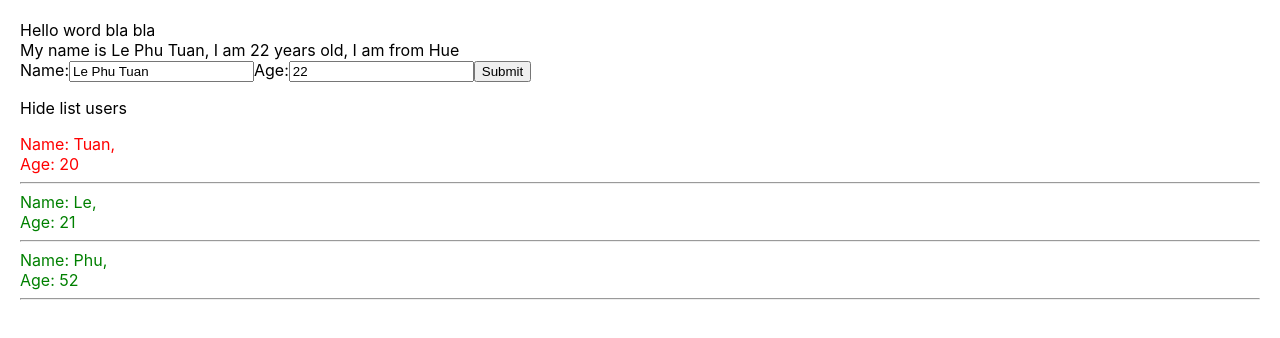
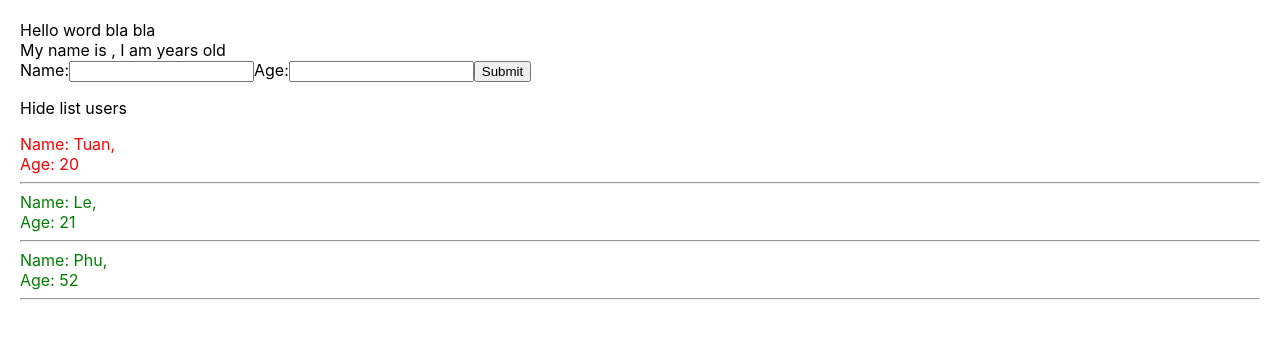
Before and after one commit to lephutuan/base-react-redux, a React (Create React App) app: page / in a window 1280 px wide. Shown: the top 338 px of the page. Built offline with nearby package versions, Linux system fonts and the light colour scheme.

Commit message:
Handle add user

```diff
--- a/src/components/UserInfo.js
+++ b/src/components/AddUserInfo.js
@@ -1,10 +1,9 @@
 import React from "react";
 
-class UserInfo extends React.Component {
+class AddUserInfo extends React.Component {
   state = {
-    name: "Le Phu Tuan",
-    age: 22,
-    address: "Hue",
+    name: "",
+    age: "",
   };
   // handleClick = (event) => {
   //   console.log("click me");
@@ -34,14 +33,17 @@ class UserInfo extends React.Component {
 
   handleOnSubmitForm = (event) => {
     event.preventDefault();
-    console.log(this.state);
+    this.props.handleAddUser({
+      id: Math.floor(Math.random() * 100 + 1) + "-random",
+      name: this.state.name,
+      age: this.state.age,
+    });
   };
   //JSX
   render() {
     return (
       <div>
-        My name is {this.state.name}, I am {this.state.age} years old, I am from{" "}
-        {this.state.address}
+        My name is {this.state.name}, I am {this.state.age} years old
         <div>
           {/* <button onClick={this.handleClick}>Click me</button> */}
           <form onSubmit={(event) => this.handleOnSubmitForm(event)}>
@@ -64,4 +66,4 @@ class UserInfo extends React.Component {
     );
   }
 }
-export default UserInfo;
+export default AddUserInfo;
--- a/src/components/MyComponent.js
+++ b/src/components/MyComponent.js
@@ -1,5 +1,5 @@
 import React from "react";
-import UserInfo from "./UserInfo";
+import AddUserInfo from "./AddUserInfo";
 import MyInfo from "./MyInfo";
 class MyComponent extends React.Component {
   //State là một object, nó sẽ lưu trữ tất cả các giá trị mà component cần để render ra giao diện
@@ -10,11 +10,16 @@ class MyComponent extends React.Component {
       { id: 3, name: "Phu", age: 52 },
     ],
   };
+  handleAddUser = (userObj) => {
+    this.setState({
+      listUsers: [userObj, ...this.state.listUsers],
+    });
+  };
   render() {
     // const myInfo = ["ab", "a", "cd"];
     return (
       <div>
-        <UserInfo />
+        <AddUserInfo handleAddUser={this.handleAddUser} />
         <MyInfo listUsers={this.state.listUsers} />
       </div>
     );
```
